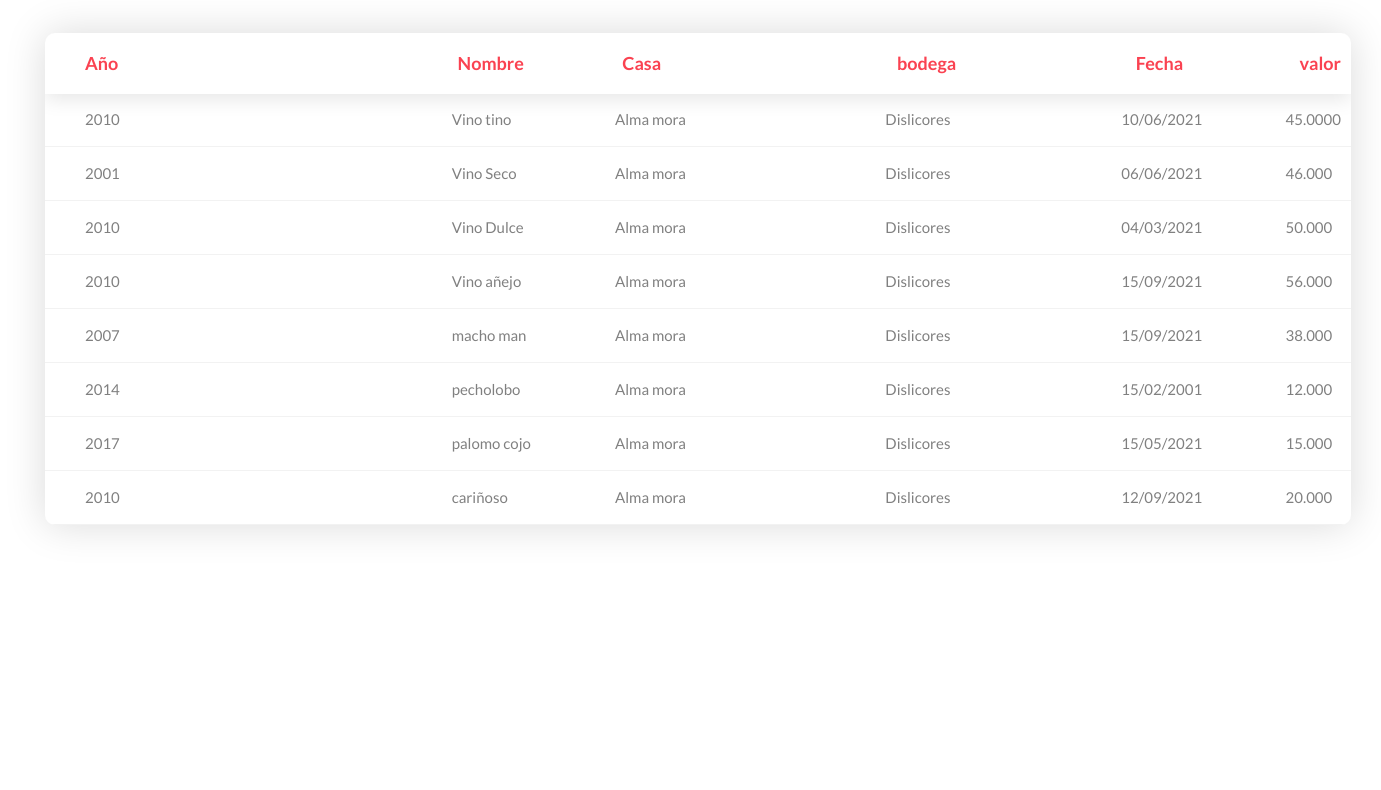
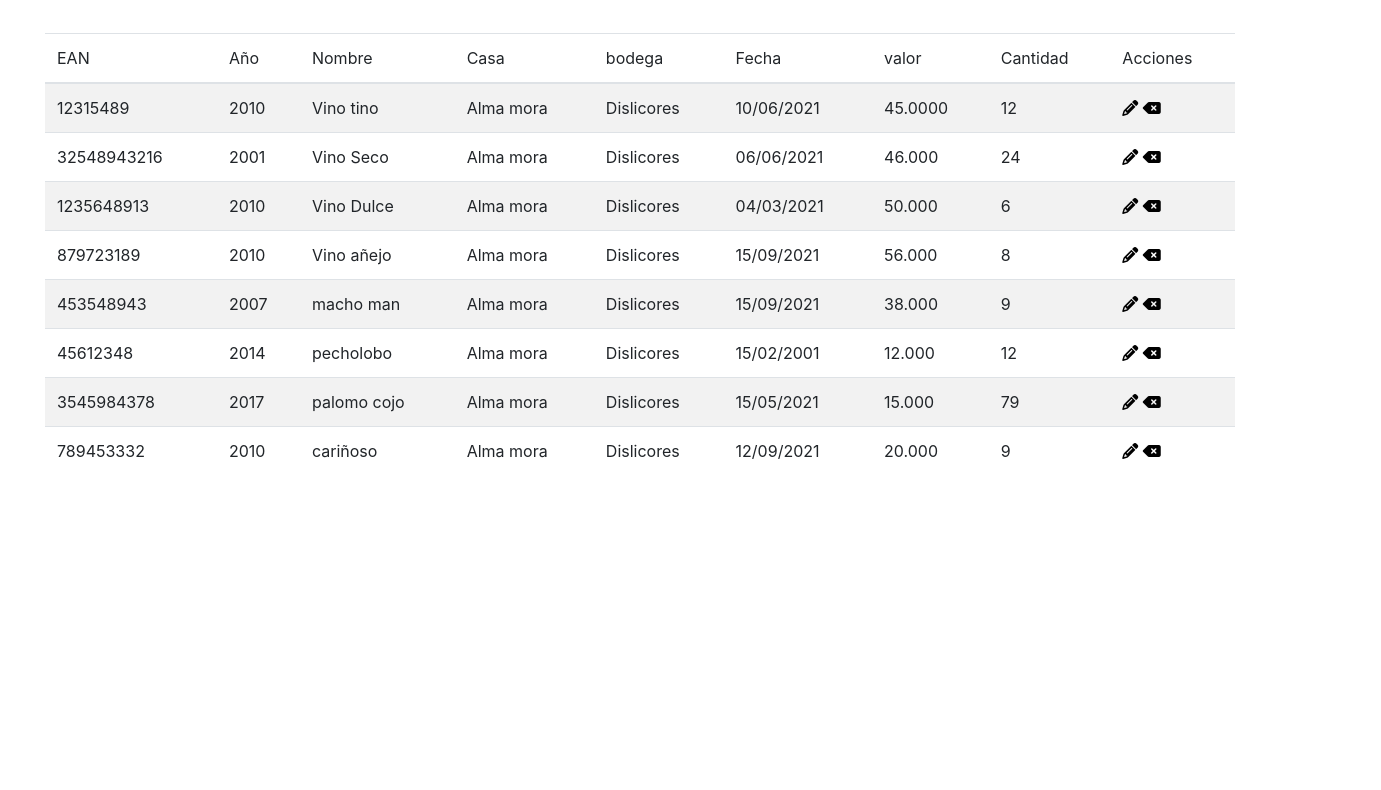
Before and after one commit to pipeelyo/parcial1, a plain HTML site: page mostrarVinos.html in a window 1280 px wide. Shown: the part 56-846 px from the top of the page, 1381 px wide, since content can reach past the window. Drawn offline with nearby package versions, Linux system fonts and the light colour scheme.

Commit message:
se solucionan bugs

```diff
--- a/css/main.css
+++ b/css/main.css
@@ -135,8 +135,7 @@ iframe {
 [ Table ]*/
 
 .limiter {
-  width: 1366px;
-  margin: 0 auto;
+  width: 100%;
 }
 
 .container-table100 {
--- a/mostrarVinos.html
+++ b/mostrarVinos.html
@@ -32,12 +32,14 @@
 	<script src="https://maxcdn.bootstrapcdn.com/bootstrap/4.0.0/js/bootstrap.min.js"
 		integrity="sha384-JZR6Spejh4U02d8jOt6vLEHfe/JQGiRRSQQxSfFWpi1MquVdAyjUar5+76PVCmYl" crossorigin="anonymous">
 	</script>
+	<script src="https://kit.fontawesome.com/e180bdac5c.js" crossorigin="anonymous"></script>
+
 	<script src="js/main.js"></script>
 </head>
 
 <body class="container-fluid">
 	<nav class="navbar navbar-expand-lg navbar-light bg-light">
-		<a class="navbar-brand" href="index.html">La vinera</a>
+		<a class="navbar-brand" href="index.html">Vinos Col </a>
 		<button class="navbar-toggler" type="button" data-toggle="collapse" data-target="#navbarNavAltMarkup" aria-controls="navbarNavAltMarkup" aria-expanded="false" aria-label="Toggle navigation">
 		  <span class="navbar-toggler-icon"></span>
 		</button>
@@ -53,93 +55,137 @@
 	<div class="limiter" id="tabla">
 		<div class="container-table100">
 			<div class="wrap-table100">
-				<div class="table100 ver2 m-b-110">
-					<div class="table100-head">
-						<table>
+					<div class="table100-body js-pscroll">
+						<table class="table table-striped">
 							<thead>
-								<tr class="row100 head">
-									<th class="cell100 column1">Año</th>
-									<th class="cell100 column2">Nombre</th>
-									<th class="cell100 column3">Casa</th>
-									<th class="cell100 column4">bodega</th>
-									<th class="cell100 column5">Fecha</th>
-                                    <th class="cell100 column5">valor</th>
+							  	<tr class="row100 head">
+									<th scope="col">EAN</th>
+									<th scope="col">Año</th>
+									<th scope="col">Nombre</th>
+									<th scope="col">Casa</th>
+									<th scope="col">bodega</th>
+									<th scope="col">Fecha</th>
+									<th scope="col">valor</th>
+									<th scope="col">Cantidad</th>
+									<th scope="col">Acciones</th>
 								</tr>
 							</thead>
-						</table>
-					</div>
-
-					<div class="table100-body js-pscroll">
-						<table>
 							<tbody>
 								<tr class="row100 body">
-									<td class="cell100 column1">2010</td>
-									<td class="cell100 column2">Vino tino</td>
-									<td class="cell100 column3">Alma mora</td>
-									<td class="cell100 column4">Dislicores</td>
-									<td class="cell100 column5">10/06/2021</td>
-                                    <td class="cell100 column5">45.0000</td>
+									<td>12315489</td>
+									<td>2010</td>
+									<td>Vino tino</td>
+									<td>Alma mora</td>
+									<td>Dislicores</td>
+									<td>10/06/2021</td>
+                                    <td>45.0000</td>
+									<td>12</td>
+									<td>
+										<button><i class="fas fa-pencil-alt"></i></button>
+										<button><i class="fas fa-backspace"></i></button>
+									</td>
 								</tr>
                                 <tr class="row100 body">
-									<td class="cell100 column1">2001</td>
-									<td class="cell100 column2">Vino Seco</td>
-									<td class="cell100 column3">Alma mora</td>
-									<td class="cell100 column4">Dislicores</td>
-									<td class="cell100 column5">06/06/2021</td>
-                                    <td class="cell100 column5">46.000</td>
+									<td>32548943216</td>
+									<td>2001</td>
+									<td>Vino Seco</td>
+									<td>Alma mora</td>
+									<td>Dislicores</td>
+									<td>06/06/2021</td>
+                                    <td>46.000</td>
+									<td>24</td>
+									<td>
+										<button><i class="fas fa-pencil-alt"></i></button>
+										<button><i class="fas fa-backspace"></i></button>
+									</td>
 								</tr>
                                 <tr class="row100 body">
-									<td class="cell100 column1">2010</td>
-									<td class="cell100 column2">Vino Dulce</td>
-									<td class="cell100 column3">Alma mora</td>
-									<td class="cell100 column4">Dislicores</td>
-									<td class="cell100 column5">04/03/2021</td>
-                                    <td class="cell100 column5">50.000</td>
+									<td>1235648913</td>
+									<td>2010</td>
+									<td>Vino Dulce</td>
+									<td>Alma mora</td>
+									<td>Dislicores</td>
+									<td>04/03/2021</td>
+                                    <td>50.000</td>
+									<td>6</td>
+									<td>
+										<button><i class="fas fa-pencil-alt"></i></button>
+										<button><i class="fas fa-backspace"></i></button>
+									</td>
 								</tr>
                                 <tr class="row100 body">
-									<td class="cell100 column1">2010</td>
-									<td class="cell100 column2">Vino añejo</td>
-									<td class="cell100 column3">Alma mora</td>
-									<td class="cell100 column4">Dislicores</td>
-									<td class="cell100 column5">15/09/2021</td>
-                                    <td class="cell100 column5">56.000</td>
+									<td>879723189</td>
+									<td>2010</td>
+									<td>Vino añejo</td>
+									<td>Alma mora</td>
+									<td>Dislicores</td>
+									<td>15/09/2021</td>
+                                    <td>56.000</td>
+									<td>8</td>
+									<td>
+										<button><i class="fas fa-pencil-alt"></i></button>
+										<button><i class="fas fa-backspace"></i></button>
+									</td>
 								</tr>
                                 <tr class="row100 body">
-									<td class="cell100 column1">2007</td>
-									<td class="cell100 column2">macho man</td>
-									<td class="cell100 column3">Alma mora</td>
-									<td class="cell100 column4">Dislicores</td>
-									<td class="cell100 column5">15/09/2021</td>
-                                    <td class="cell100 column5">38.000</td>
+									<td>453548943</td>
+									<td>2007</td>
+									<td>macho man</td>
+									<td>Alma mora</td>
+									<td>Dislicores</td>
+									<td>15/09/2021</td>
+                                    <td>38.000</td>
+									<td>9</td>
+									<td>
+										<button><i class="fas fa-pencil-alt"></i></button>
+										<button><i class="fas fa-backspace"></i></button>
+									</td>
 								</tr>
                                 <tr class="row100 body">
-									<td class="cell100 column1">2014</td>
-									<td class="cell100 column2">pecholobo</td>
-									<td class="cell100 column3">Alma mora</td>
-									<td class="cell100 column4">Dislicores</td>
-									<td class="cell100 column5">15/02/2001</td>
-                                    <td class="cell100 column5">12.000</td>
+									<td>45612348</td>
+									<td>2014</td>
+									<td>pecholobo</td>
+									<td>Alma mora</td>
+									<td>Dislicores</td>
+									<td>15/02/2001</td>
+                                    <td>12.000</td>
+									<td>12</td>
+									<td>
+										<button><i class="fas fa-pencil-alt"></i></button>
+										<button><i class="fas fa-backspace"></i></button>
+									</td>
 								</tr>
                                 <tr class="row100 body">
-									<td class="cell100 column1">2017</td>
-									<td class="cell100 column2">palomo cojo</td>
-									<td class="cell100 column3">Alma mora</td>
-									<td class="cell100 column4">Dislicores</td>
-									<td class="cell100 column5">15/05/2021</td>
-                                    <td class="cell100 column5">15.000</td>
+									<td>3545984378</td>
+									<td>2017</td>
+									<td>palomo cojo</td>
+									<td>Alma mora</td>
+									<td>Dislicores</td>
+									<td>15/05/2021</td>
+                                    <td>15.000</td>
+									<td>79</td>
+									<td>
+										<button><i class="fas fa-pencil-alt"></i></button>
+										<button><i class="fas fa-backspace"></i></button>
+									</td>
 								</tr>
                                 <tr class="row100 body">
-									<td class="cell100 column1">2010</td>
-									<td class="cell100 column2">cariñoso</td>
-									<td class="cell100 column3">Alma mora</td>
-									<td class="cell100 column4">Dislicores</td>
-									<td class="cell100 column5">12/09/2021</td>
-                                    <td class="cell100 column5">20.000</td>
+									<td>789453332</td>
+									<td>2010</td>
+									<td>cariñoso</td>
+									<td>Alma mora</td>
+									<td>Dislicores</td>
+									<td>12/09/2021</td>
+                                    <td>20.000</td>
+									<td>9</td>
+									<td>
+										<button><i class="fas fa-pencil-alt"></i></button>
+										<button><i class="fas fa-backspace"></i></button>
+									</td>
 								</tr>
 							</tbody>
-						</table>
+						  </table>
 					</div>
-				</div>
 
 			</div>
 		</div>
```
Also changed, not shown: MostrarCliente.html (+1 -1 lines), index.html (+4 -1 lines).
